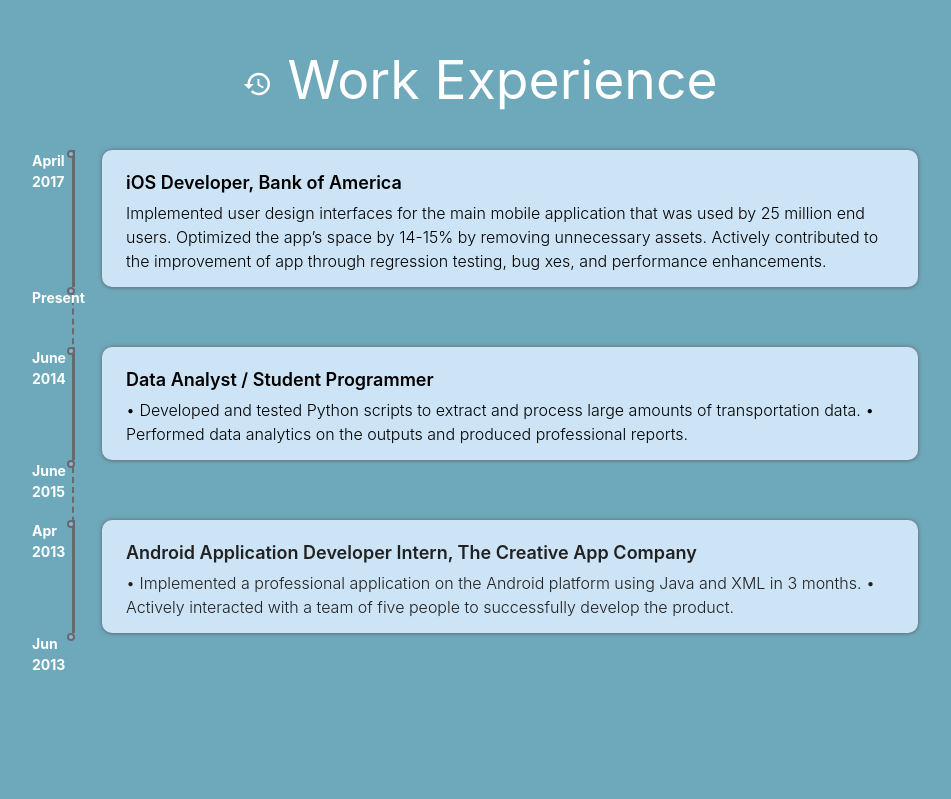
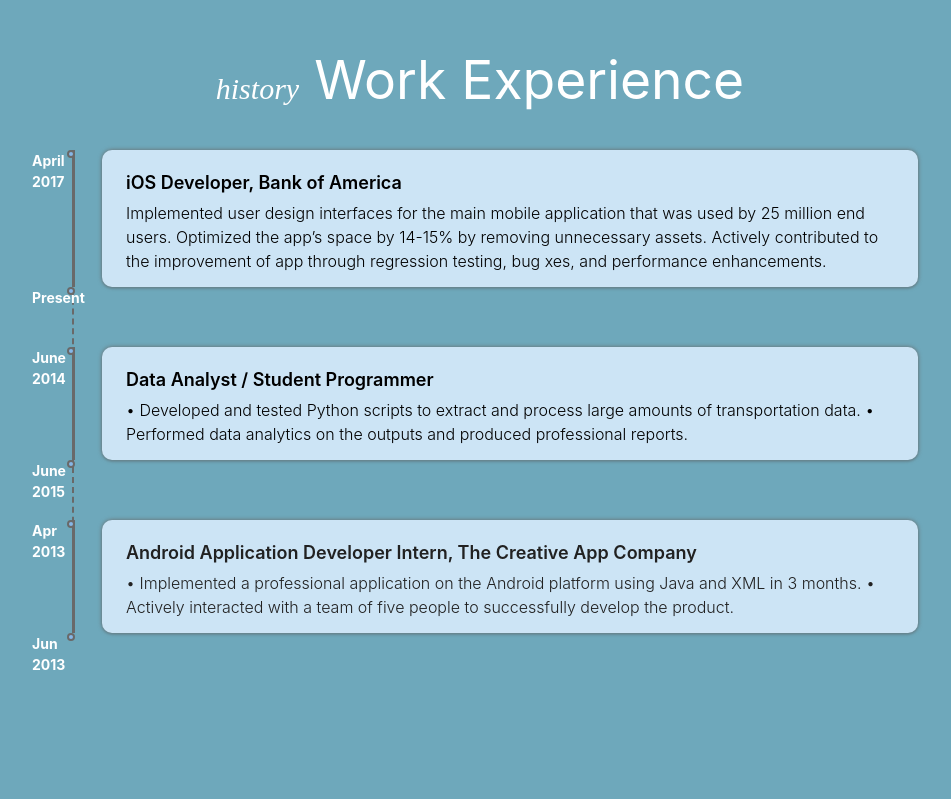
Before and after one commit to prudentprogrammer/My-Personal-Website, a Flask app: page /experience in a window 1280 px wide. Shown: the part 64-863 px from the top of the page, without its empty margins (160-1111 px from the left). Run offline with Flask 2, Linux system fonts and the light colour scheme; some libraries are stand-ins or nearby versions.

Commit message:
Fixed syntax errors

```diff
--- a/static/css/index.css
+++ b/static/css/index.css
@@ -26,7 +26,6 @@ nav ul {
 }
 
 .card-panel{
-  //color: #500e0e9c;
   background-color: rgba(132, 29, 33, 0.5);
   opacity: 20%;
   font-size: 20px;
--- a/templates/experience.html
+++ b/templates/experience.html
@@ -13,7 +13,7 @@
   {% block mainBody %}
       <div class="tiledBackground">
         <div id="introduction" class="container section center small">
-            <h2 class="white-text"><i class="small material-icons" style="padding-right:0.5em; font-family: "Open-Sans"; font-style: italic;">history</i>Work Experience</h2>
+            <h2 class="white-text"><i class="small material-icons" style="padding-right:0.5em; font-family: Open-Sans; font-style: italic;">history</i>Work Experience</h2>
         </div>
 
         <div id="timeline">
```
Also changed, not shown: static/css/experience.css (+6 -6 lines).
